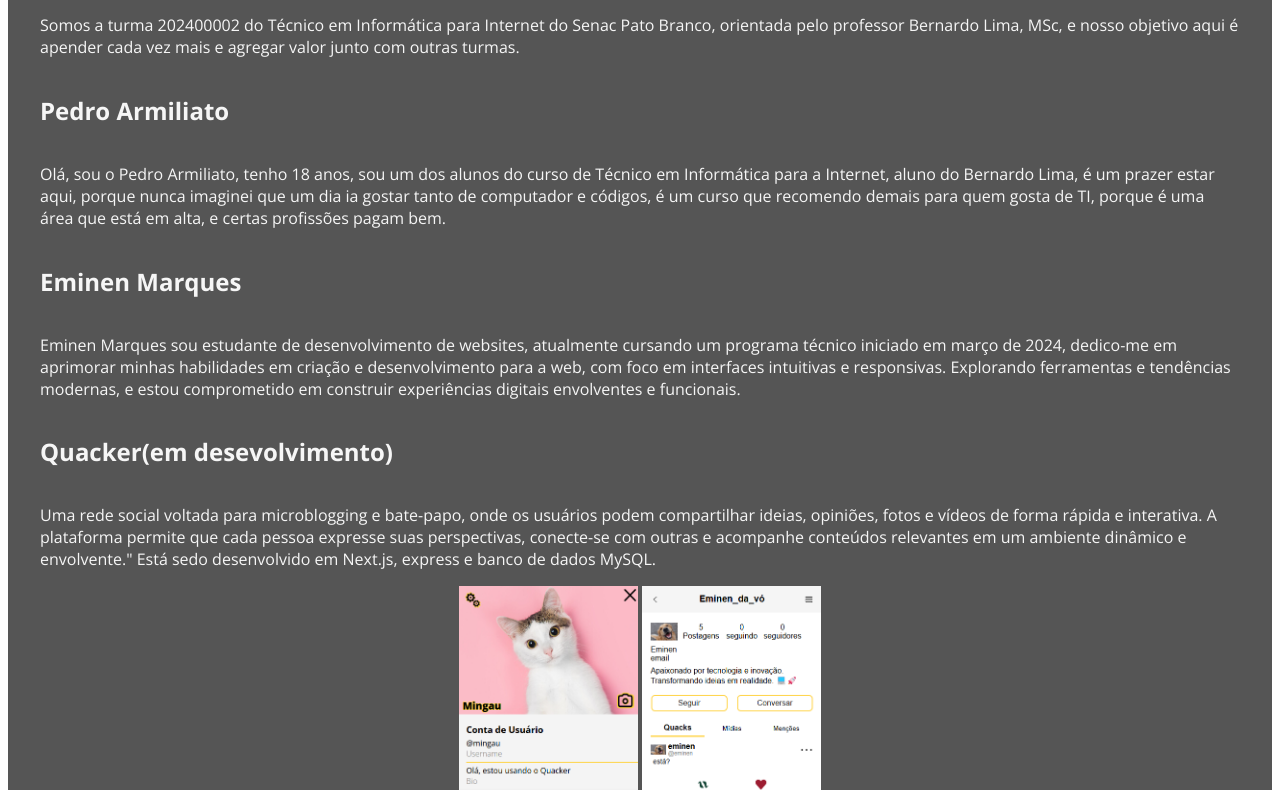
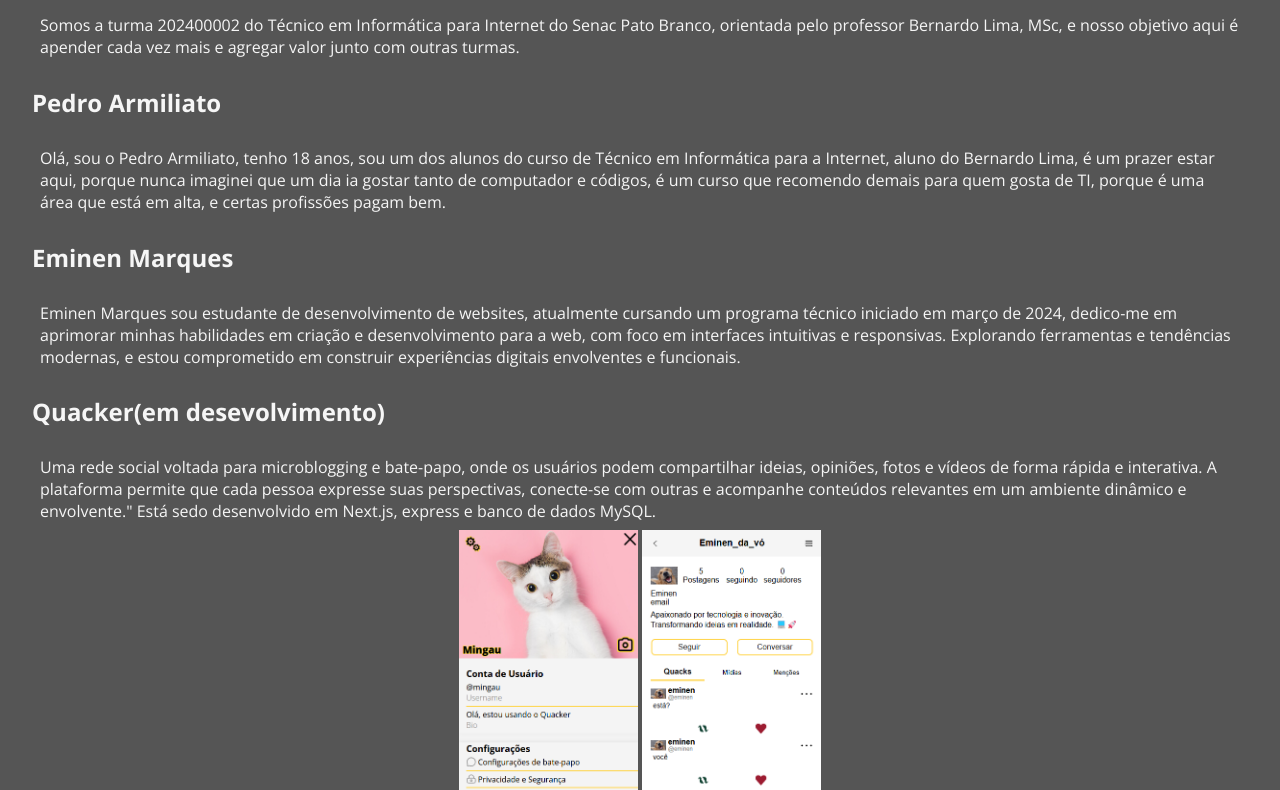
Before and after one commit to prof-ber/showcase-aprendizagem-2024, a plain HTML site: page docs/equipe.html in a window 1280 px wide. Shown: the part 1328-2118 px from the top of the page. Drawn offline with nearby package versions, Linux system fonts and the light colour scheme.

Commit message:
Fix equipe file

```diff
--- a/docs/equipe.css
+++ b/docs/equipe.css
@@ -6,6 +6,11 @@ body {
   flex-direction: column;
   justify-content: center;
   align-items: center;
+  margin: 0px;
+}
+
+p {
+  margin: 0.5rem;
 }
 
 .container {
```
